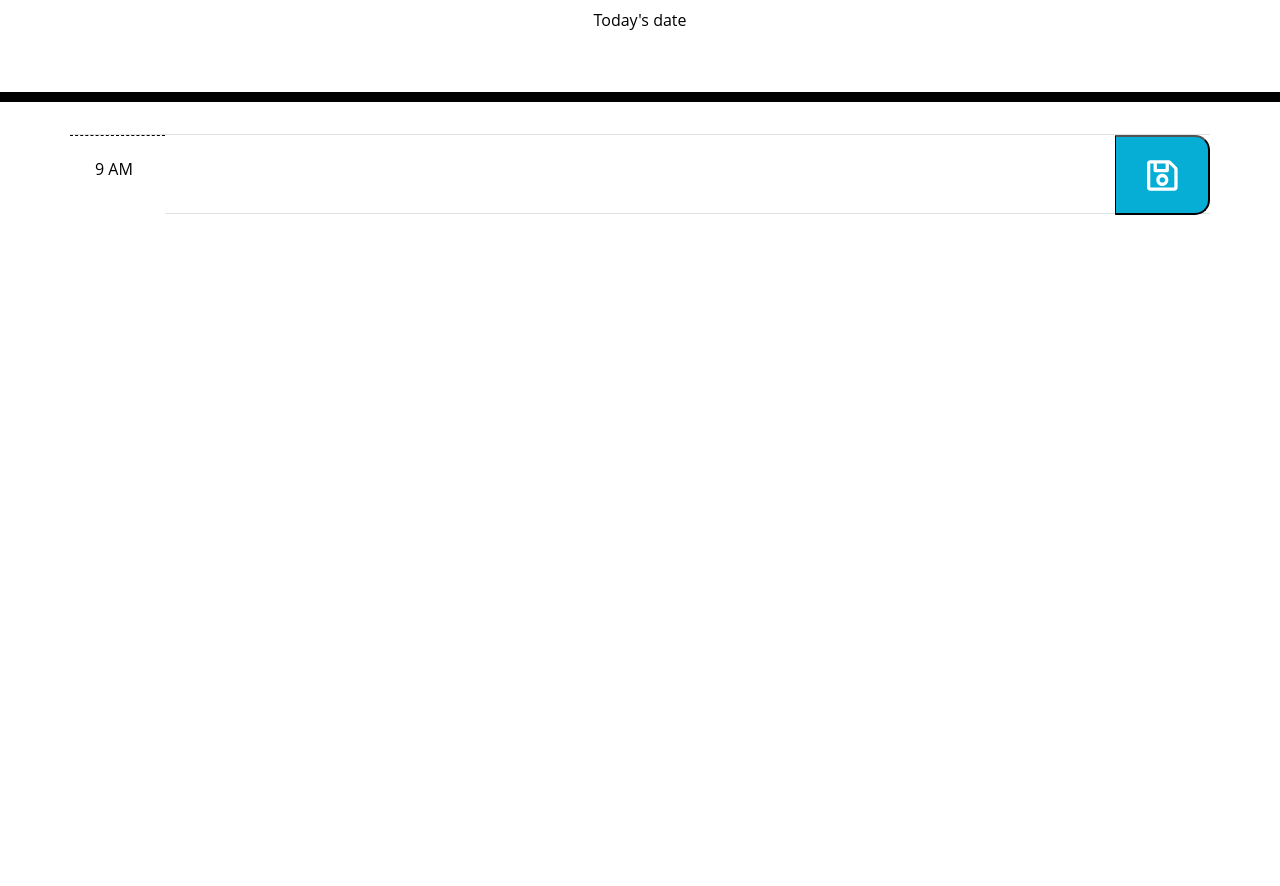
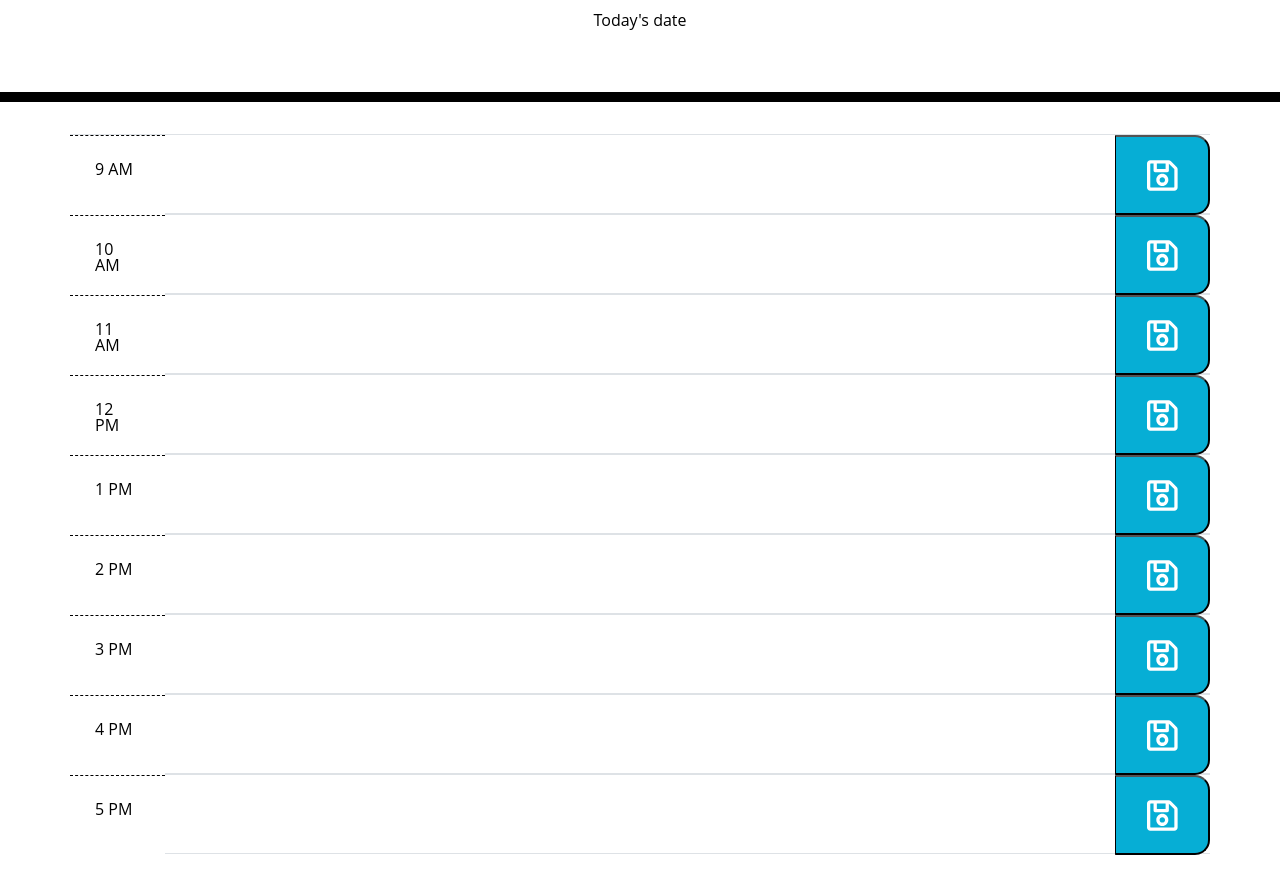
Before and after one commit to kmcleod81/day-planner, a plain HTML site: page index.html in a window 1280 px wide. Shown: the part 163-1049 px from the top of the page. Before the commit the page ends 800 px from the top, so only its background shows below. Drawn offline with nearby package versions, Linux system fonts and the light colour scheme.

Commit message:
Duplicated my rows and changed the names of ids to the correct row number, and added a footer with breaks

```diff
--- a/index.html
+++ b/index.html
@@ -28,10 +28,52 @@
             <text-area rows="3" id="text-entry1" class="col-md-10"></text-area>
             <button id="saveBtn" class="col-md-1"><i class="far fa-save"></i></button>
         </div>
+        <div id="cal-row2" class="row justify-content-md-center border-top border-bottom cal-row">
+            <div id="time2" class="hour col-md-1">10 AM</div>
+            <text-area rows="3" id="text-entry2" class="col-md-10"></text-area>
+            <button id="saveBtn" class="col-md-1"><i class="far fa-save"></i></button>
+        </div>
+        <div id="cal-row3" class="row justify-content-md-center border-top border-bottom cal-row">
+            <div id="time3" class="hour col-md-1">11 AM</div>
+            <text-area rows="3" id="text-entry3" class="col-md-10"></text-area>
+            <button id="saveBtn" class="col-md-1"><i class="far fa-save"></i></button>
+        </div>
+        <div id="cal-row4" class="row justify-content-md-center border-top border-bottom cal-row">
+            <div id="time4" class="hour col-md-1">12 PM</div>
+            <text-area rows="3" id="text-entry4" class="col-md-10"></text-area>
+            <button id="saveBtn" class="col-md-1"><i class="far fa-save"></i></button>
+        </div>
+        <div id="cal-row5" class="row justify-content-md-center border-top border-bottom cal-row">
+            <div id="time5" class="hour col-md-1">1 PM</div>
+            <text-area rows="3" id="text-entry5" class="col-md-10"></text-area>
+            <button id="saveBtn" class="col-md-1"><i class="far fa-save"></i></button>
+        </div>
+        <div id="cal-row6" class="row justify-content-md-center border-top border-bottom cal-row">
+            <div id="time6" class="hour col-md-1">2 PM</div>
+            <text-area rows="3" id="text-entry6" class="col-md-10"></text-area>
+            <button id="saveBtn" class="col-md-1"><i class="far fa-save"></i></button>
+        </div>
+        <div id="cal-row7" class="row justify-content-md-center border-top border-bottom cal-row">
+            <div id="time7" class="hour col-md-1">3 PM</div>
+            <text-area rows="3" id="text-entry7" class="col-md-10"></text-area>
+            <button id="saveBtn" class="col-md-1"><i class="far fa-save"></i></button>
+        </div>
+        <div id="cal-row8" class="row justify-content-md-center border-top border-bottom cal-row">
+            <div id="time8" class="hour col-md-1">4 PM</div>
+            <text-area rows="3" id="text-entry8" class="col-md-10"></text-area>
+            <button id="saveBtn" class="col-md-1"><i class="far fa-save"></i></button>
+        </div>
+        <div id="cal-row9" class="row justify-content-md-center border-top border-bottom cal-row">
+            <div id="time9" class="hour col-md-1">5 PM</div>
+            <text-area rows="3" id="text-entry9" class="col-md-10"></text-area>
+            <button id="saveBtn" class="col-md-1"><i class="far fa-save"></i></button>
+        </div>
 
     </div>
 
-
+    <footer>
+        <br><br>
+    </footer>
 
     <script src="https://code.jquery.com/jquery-3.4.1.slim.min.js"
         integrity="sha384-J6qa4849blE2+poT4WnyKhv5vZF5SrPo0iEjwBvKU7imGFAV0wwj1yYfoRSJoZ+n"
```
